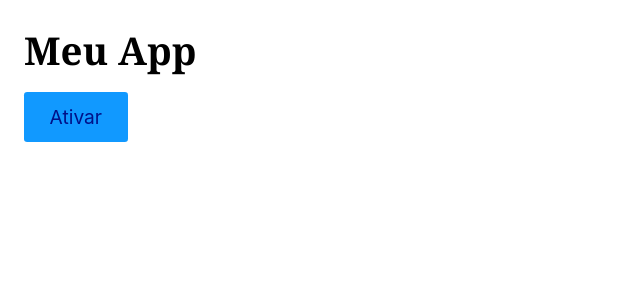
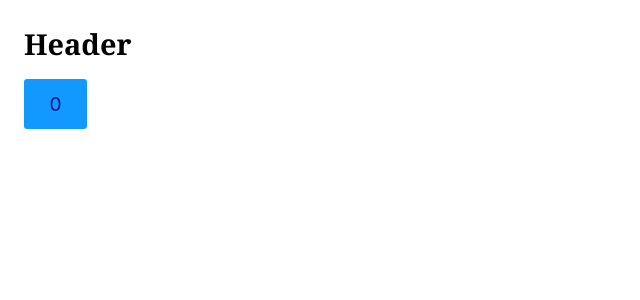
Before and after one commit to Pavanelli7/React, a React (Vite) app in the folder ferramentas-de-automacao/: page / in a window 1280 px wide. Shown: the top 300 px of the page, without its empty margins (0-640 px from the left). Built offline with nearby package versions, Linux system fonts and the light colour scheme.

Commit message:
Tópico/Memo

```diff
--- a/ferramentas-de-automacao/src/App.jsx
+++ b/ferramentas-de-automacao/src/App.jsx
@@ -1,18 +1,12 @@
 import React from "react";
-// import Contato from "./Components/Contato";
-const Contato = React.lazy(() => import('./Components/Contato'));
+import Header from "./Components/Header";
 
 const App = () => {
-  const [ativo, setAtivo] = React.useState(false);
+  const [contar, setContar] = React.useState(0);
   return (
     <div>
-      <h1>Meu App</h1>
-      {ativo && (
-        <React.Suspense fallback={<div>Carrgeando...</div>}>
-          <Contato />
-        </React.Suspense>
-      )}
-      <button onClick={() => setAtivo(true)}>Ativar</button>
+      <Header />
+      <button onClick={() => setContar(contar + 1)}>{contar}</button>
     </div>
   );
 };
--- a/ferramentas-de-automacao/src/Components/Header.jsx
+++ b/ferramentas-de-automacao/src/Components/Header.jsx
@@ -1,21 +1,12 @@
 import React from "react";
-import styles from './Header.module.css';
-import { NavLink } from "react-router-dom";
 
 const Header = () => {
-
+  console.log('Renderizou');
   return (
-    <nav className={styles.header}>
-      <ul>
-        <li>
-          <NavLink className={styles.link} to='/' end>Produtos</NavLink>
-        </li>
-        <li>
-          <NavLink className={styles.link} to='contato'>Contato</NavLink>
-        </li>
-      </ul>
+    <nav >
+      <h1>Header</h1>
     </nav>
   );
 };
 
-export default Header;
+export default React.memo(Header);
```
